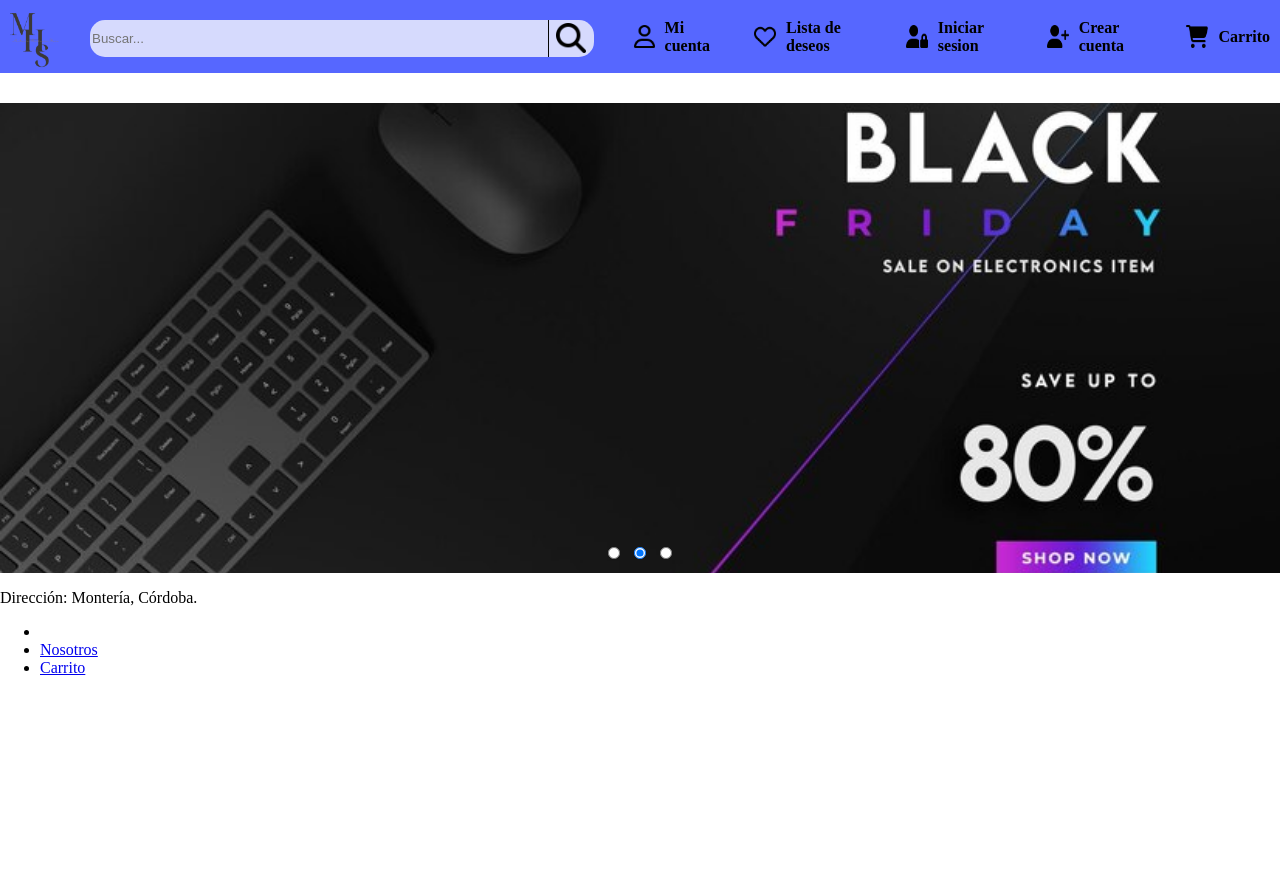
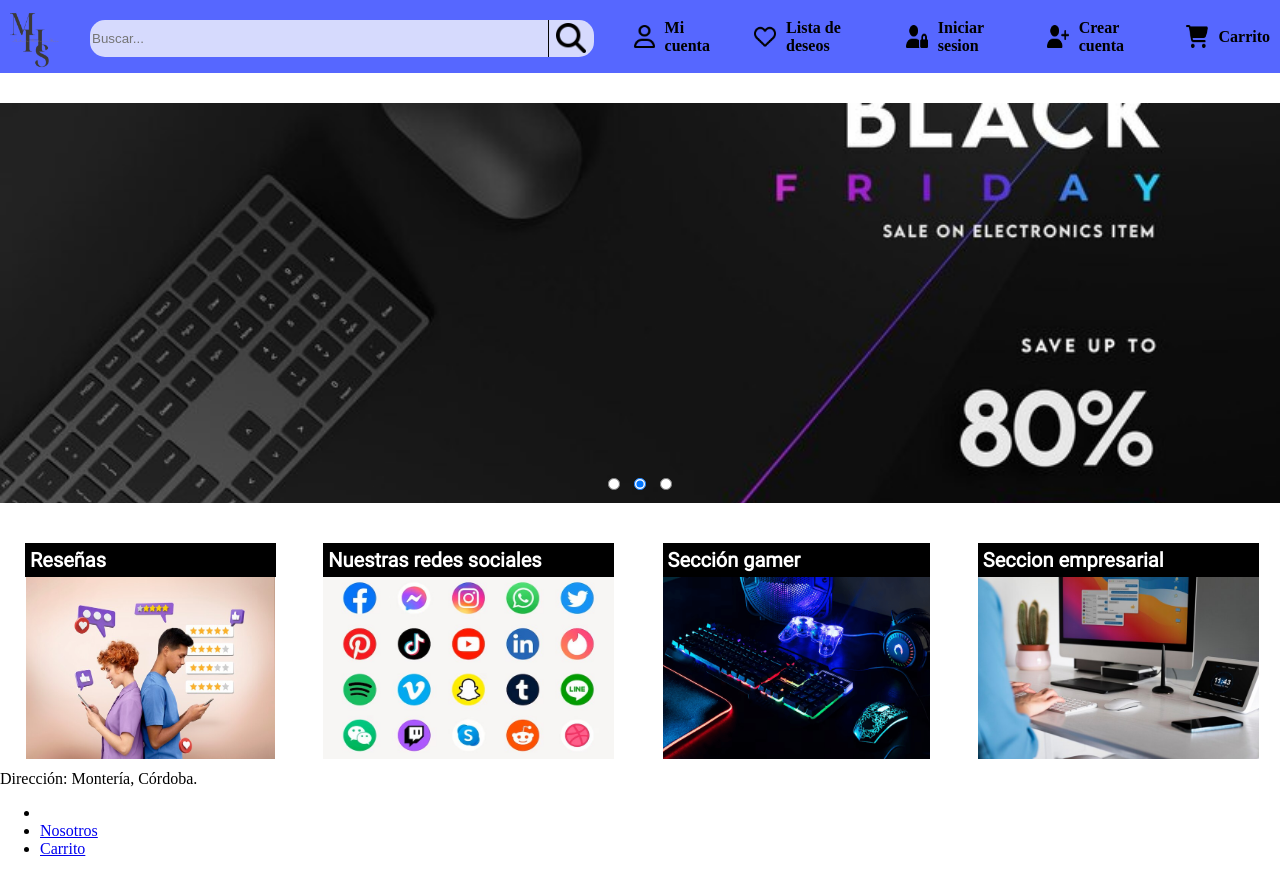
Before and after one commit to hector22hjma/Proyecto_Final_BBDD_II, a website: page public/index.html in a window 1280 px wide. Before the commit the page ends 800 px from the top, so only its background shows below. Drawn offline with Linux system fonts and the light colour scheme.

Commit message:
Continuacion index-html - añadiendo nuevas secciones y correcciones

```diff
--- a/public/Estilo_index.css
+++ b/public/Estilo_index.css
@@ -2,24 +2,26 @@
 .banner-container {
     margin-top: 30px;
     width: 100%;
-    height: 470px;
+    height: 400px;
     overflow: hidden;
     position: relative;
+    bottom: 0%;
 }
 
 /* Estilo para las imágenes del banner */
 .banner-img {
     width: 100%;
-    height: 100%;
+    height:100%;
     object-fit: cover; /* Mantener la proporción original de la imagen */
-    display: none;
+    bottom: 0%;
 }
 
 /* Estilo para los radiobuttons */
 .radio-buttons {
     position: absolute;
-    bottom: 10px;
+    top: 370px;
     left: 50%;
+    bottom: auto;
     transform: translateX(-50%);
     z-index: 1;
 }
@@ -30,11 +32,42 @@
     height: 12px;
     background-color: #bbb;
     border-radius: 50%;
-    margin: 0 5px;
+    margin: 5px;
     cursor: pointer;
+    bottom: 0%;
 }
 
 /* Estilo para el radiobutton activo */
 .radio-button:checked {
     background-color: #555;
 }
+
+.Contenedor{
+    /*margin-bottom: 50px;*/
+    display: flex;
+    justify-content: space-around;
+    width: 100%;
+    text-align: center;
+    top: 40px;
+    position: relative;
+    margin-bottom: 40px;
+}
+
+#img_resenas, #img_redes_sociales, #img_gamer, #img_empresarial{
+    width: 85%;
+    height: 80%;
+    margin-left: 7px;
+}
+
+#Primeras_4_secciones h3{
+    display: inline-block;
+    background-color: black;
+    color: white;
+    padding: 5px;
+    margin: 0;
+    width: 81.99%;
+    font-size: 20px;
+    margin-left: 7px;
+    font-family: 'roboto';
+    text-align: left;
+}
--- a/public/index.html
+++ b/public/index.html
@@ -1,5 +1,6 @@
 <!DOCTYPE html>
 <html lang="es">
+
 <head>
     <meta charset="UTF-8">
     <meta name="viewport" content="width=device-width, initial-scale=1.0">
@@ -9,7 +10,9 @@
     <link rel="stylesheet" type="text/css" href="./estilos.css">
     <link rel="stylesheet" type="text/css" href="./Estilo_index.css">
 </head>
+
 <body>
+    <header>
     <nav class="nav">
         <li class="search-form">
             <form action="/buscar" method="get">
@@ -19,13 +22,22 @@
                 </div>
             </form>
         </li>
-                <li class="Ubicacion_Img_opciones"><a href="./mi_cuenta.html"> <img class="Img_opciones" src="./Iconos_de_opciones\Icono_mi_cuenta.png" alt="Inicio"> Mi cuenta</a></li>
-                <li class="Ubicacion_Img_opciones"><a href="./lista_deseos.html"> <img class="Img_opciones" src="./Iconos_de_opciones\Icono_Lista_Deseo_Vacia.png" alt="Lista de deseos"> Lista de deseos</a></li>
-                <li class="Ubicacion_Img_opciones"><a href="./iniciar_sesion.html"> <img class="Img_opciones" src="./Iconos_de_opciones\Icono_usuario_cuenta.png" alt="Iniciar sesion"> Iniciar sesion</a></li>
-                <li class="Ubicacion_Img_opciones"><a href="./crear_cuenta.html"> <img class="Img_opciones" src="./Iconos_de_opciones\Icono_Crear_cuenta.png" alt="Crear cuenta"> Crear cuenta</a></li>
-                <li class="Ubicacion_Img_index"><a href="./index.html"><img class="Img_index" src="./Iconos_de_opciones/Icono_Index.png"></a></li>
-                <li class="Ubicacion_Img_opciones"><a href="./carrito.html"><img class="Img_opciones" src="./Iconos_de_opciones/Icono_Carrito_Compras.png" alt="Carrito"> Carrito</a></li>
+        <li class="Ubicacion_Img_opciones"><a href="./mi_cuenta.html"> <img class="Img_opciones"
+                    src="./Iconos_de_opciones\Icono_mi_cuenta.png" alt="Inicio"> Mi cuenta</a></li>
+        <li class="Ubicacion_Img_opciones"><a href="./lista_deseos.html"> <img class="Img_opciones"
+                    src="./Iconos_de_opciones\Icono_Lista_Deseo_Vacia.png" alt="Lista de deseos"> Lista de deseos</a>
+        </li>
+        <li class="Ubicacion_Img_opciones"><a href="./iniciar_sesion.html"> <img class="Img_opciones"
+                    src="./Iconos_de_opciones\Icono_usuario_cuenta.png" alt="Iniciar sesion"> Iniciar sesion</a></li>
+        <li class="Ubicacion_Img_opciones"><a href="./crear_cuenta.html"> <img class="Img_opciones"
+                    src="./Iconos_de_opciones\Icono_Crear_cuenta.png" alt="Crear cuenta"> Crear cuenta</a></li>
+        <li class="Ubicacion_Img_index"><a href="./index.html"><img class="Img_index"
+                    src="./Iconos_de_opciones/Icono_Index.png"></a></li>
+        <li class="Ubicacion_Img_opciones"><a href="./carrito.html"><img class="Img_opciones"
+                    src="./Iconos_de_opciones/Icono_Carrito_Compras.png" alt="Carrito"> Carrito</a>
+        </li>
     </nav>
+    </header>
     <article>
         <main>
             <section>
@@ -82,14 +94,30 @@
                 </script>
 
             </section>
-        <section id="Arma_tu_pc">
-
-        </section>
-        <section id="Gamer">
-
+            <section id="Primeras_4_secciones">
+                <div class="Contenedor">
+                    <div id="resenas">
+                        <h3>Reseñas</h3>
+                        <img id="img_resenas" src="./Primeras_4_secciones/jovenes-tiro-medio-resenas_23-2149394417.jpg"
+                            alt="Icono de reseñas">
+                    </div>
+                    <div id="redes_sociales">
+                        <h3>Nuestras redes sociales</h3>
+                        <img id="img_redes_sociales" src="./Primeras_4_secciones/vector-iconos-redes-sociales-logotipos-facebook-instagram-twitter-tiktok-youtube_53876-126271.jpg"
+                            alt="Imagen redes sociales">
+                    </div>
+                    <div id="gamer">
+                        <h3>Sección gamer</h3>
+                        <img id="img_gamer" src="./Primeras_4_secciones/vista-configuracion-controlador-teclado-juegos-neon-iluminado_23-2149529367.png"
+                            alt="Imagen seccion gamer">
+                    </div>
+                    <div id="empresarial">
+                        <h3>Seccion empresarial</h3>
+                        <img id="img_empresarial" src="./Primeras_4_secciones/cerrar-manos-escribiendo-escritorio_23-2148994165.jpg"
+                            alt="imagen seccion empresarial">
+                    </div>
             </section>
         </main>
-
     </article>
     <footer>
         <p>
@@ -102,4 +130,5 @@
         </ul>
     </footer>
 </body>
+
 </html>
```
Also changed, not shown: public/Primeras_4_secciones/cerrar-manos-escribiendo-escritorio_23-2148994165.jpg (added), public/Primeras_4_secciones/jovenes-tiro-medio-resenas_23-2149394417.jpg (added), public/Primeras_4_secciones/vector-iconos-redes-sociales-logotipos-facebook-instagram-twitter-tiktok-youtube_53876-126271.jpg (added), public/Primeras_4_secciones/vista-configuracion-controlador-teclado-juegos-neon-iluminado_23-2149529367.png (added), public/Suiguientes_2_secciones/Promociones-megamenu-Cometware.png (added), public/Suiguientes_2_secciones/choose-my-pc-mexico.jpg (added), 1 other file. Lines whose indentation alone changed are shown as unchanged.
